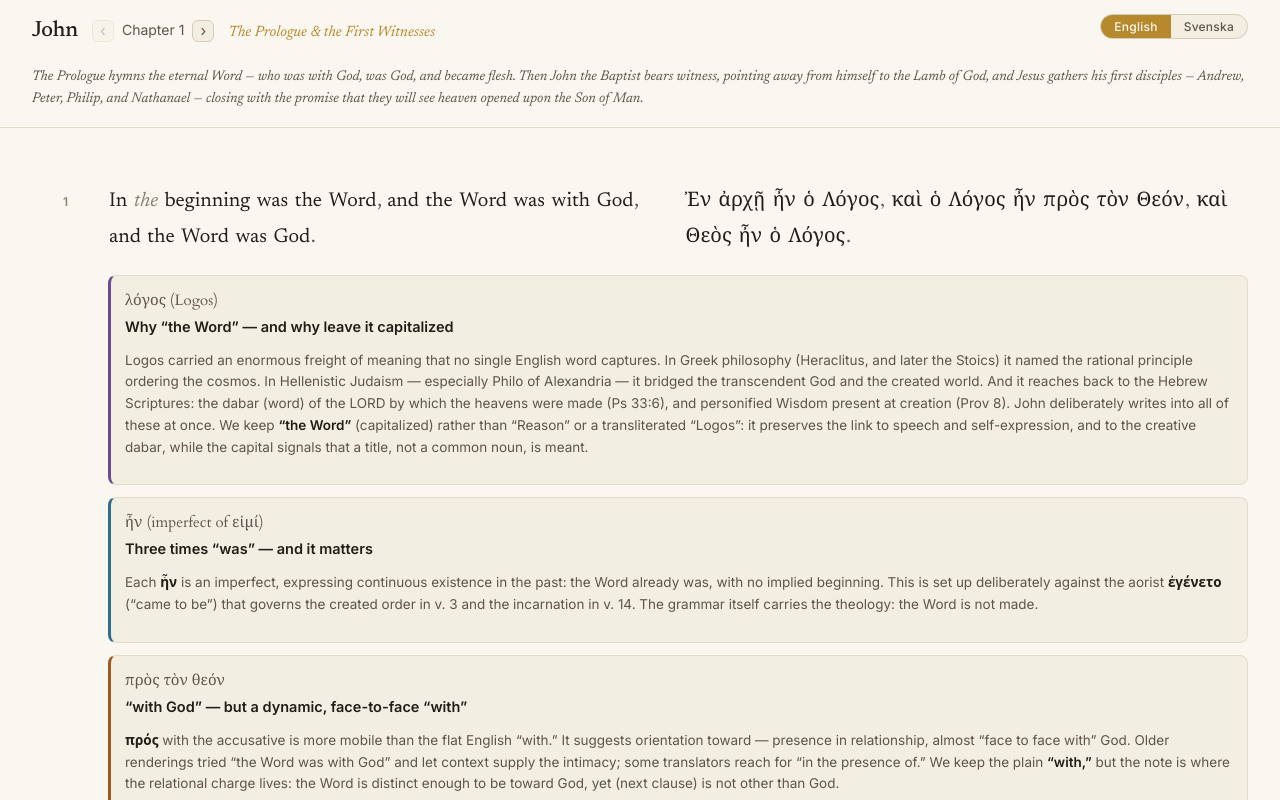
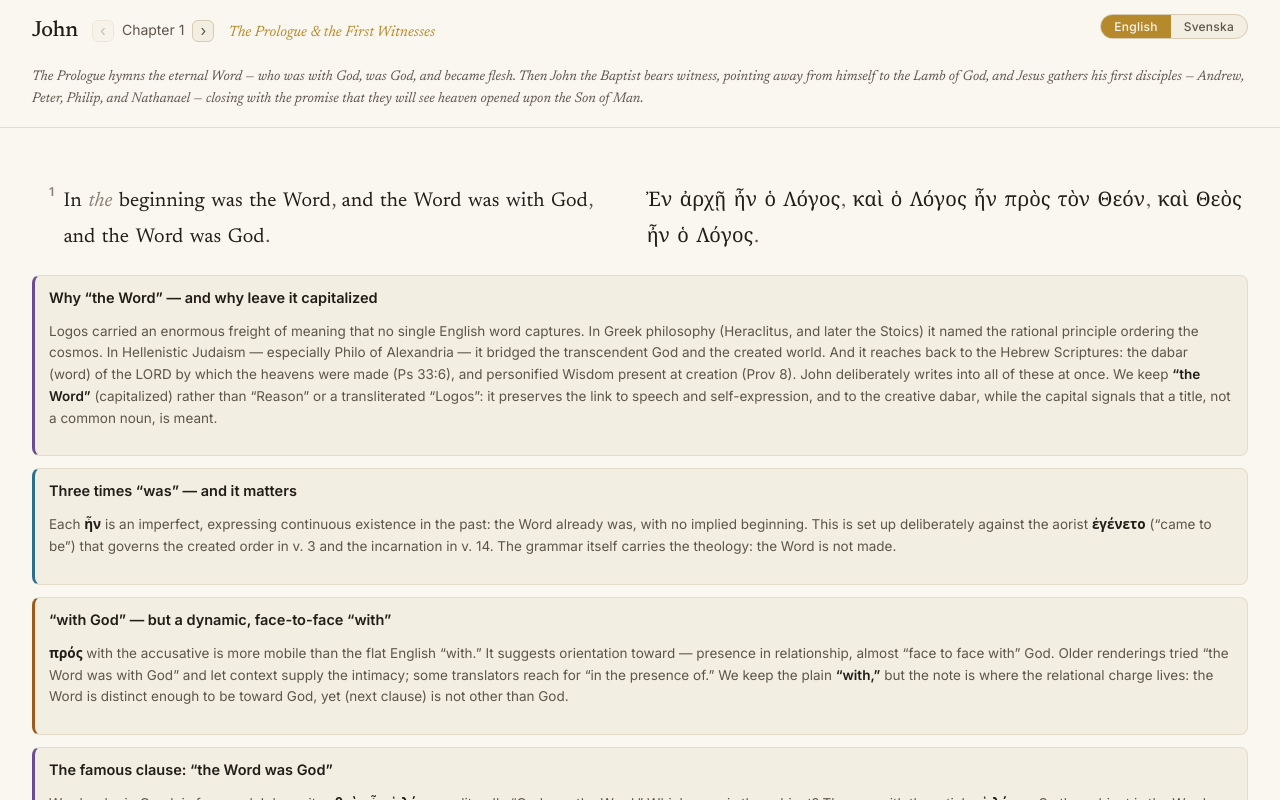
Before and after one commit to reubenscratton/logos-john, a React (Vite) app: page / in a window 1280 px wide. Shown: the top 800 px of the page. Built offline with nearby package versions, Linux system fonts and the light colour scheme.

Commit message:
Drop lemma line from cards; hang verse number aligned to the title, tighten left margin

```diff
--- a/src/App.css
+++ b/src/App.css
@@ -190,9 +190,10 @@ main {
 }
 .verse {
   display: grid;
-  /* [ number gutter | translation | Greek ] — Greek on the right. */
-  grid-template-columns: 2.25rem minmax(0, 1fr) minmax(0, 1.05fr);
+  /* [ translation | Greek ] — the verse number hangs in the left margin. */
+  grid-template-columns: minmax(0, 1fr) minmax(0, 1.05fr);
   column-gap: 40px;
+  position: relative;
 }
 .verse {
   padding: 26px 0;
@@ -202,22 +203,25 @@ main {
   row-gap: 20px;
 }
 .verse__num {
-  grid-row: 1;
-  grid-column: 1;
+  /* Hangs in the left margin, aligned with the annotation titles' left edge. */
+  position: absolute;
+  left: 17px;
+  top: 26px;
 }
 .col--en {
   grid-row: 1;
-  grid-column: 2;
+  grid-column: 1;
+  /* Clear the hanging verse number. */
+  padding-left: 1.9rem;
 }
 .col--gk {
   grid-row: 1;
-  grid-column: 3;
+  grid-column: 2;
 }
 /* Annotations: full-width band beneath the verse's two text columns. */
 .verse__notes {
   grid-row: 2;
-  /* Left edge aligns with the Greek text column (column 2), not the number gutter. */
-  grid-column: 2 / -1;
+  grid-column: 1 / -1;
   display: grid;
   /* Every annotation is full width, stacked vertically. */
   grid-template-columns: minmax(0, 1fr);
@@ -231,7 +235,7 @@ main {
   font-size: 12px;
   font-weight: 600;
   color: var(--ink-faint);
-  text-align: right;
+  text-align: left;
   transition: color 0.2s;
 }
 
@@ -333,18 +337,6 @@ main {
 .note--reading .note__body {
   font-size: 14px;
   line-height: 1.68;
-}
-.note__head {
-  display: flex;
-  align-items: baseline;
-  gap: 10px;
-  margin-bottom: 5px;
-  flex-wrap: wrap;
-}
-.note__lemma {
-  font-family: var(--serif-gk);
-  font-size: 15px;
-  color: var(--ink-soft);
 }
 .note__title {
   font-size: 14.5px;
--- a/src/components/Reader.tsx
+++ b/src/components/Reader.tsx
@@ -66,11 +66,6 @@ function Note({ note }: { note: Annotation }) {
       onMouseLeave={endHover}
       onClick={() => toggle(note.refs)}
     >
-      {note.lemma ? (
-        <div className="note__head">
-          <span className="note__lemma">{note.lemma}</span>
-        </div>
-      ) : null}
       <div className="note__title">{note.title}</div>
       <p className="note__body">{renderMarkup(note.body)}</p>
     </div>
```
